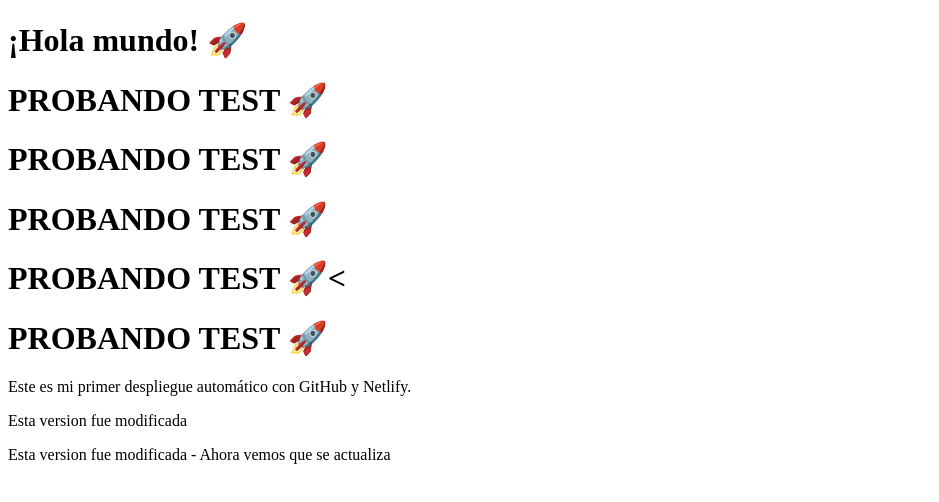
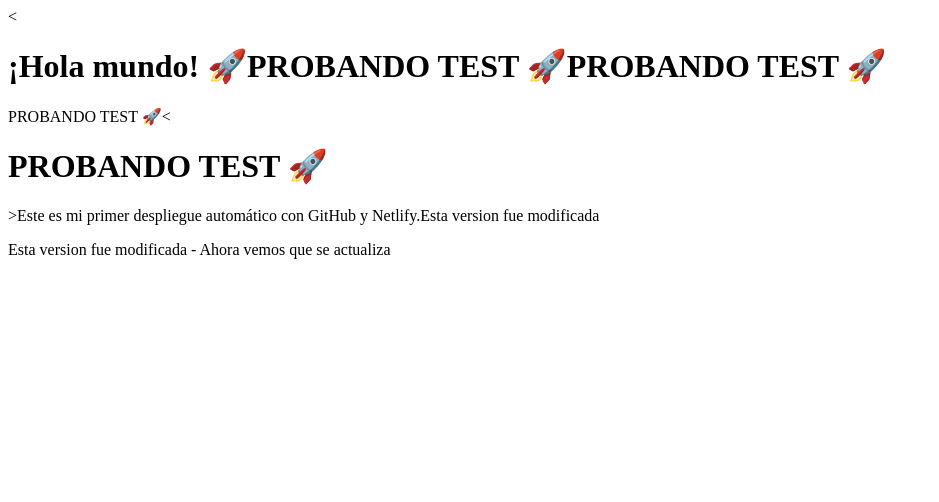
Before and after one commit to victor99a/PruebaCICD, a plain HTML site: page index.html in a window 1280 px wide. Shown: the whole page, without its empty margins (0-939 px from the left). Drawn offline with Linux system fonts and the light colour scheme.

Commit message:
Test CICD

```diff
--- a/index.html
+++ b/index.html
@@ -1,17 +1,11 @@
 <!DOCTYPE html>
-<html lang="es">
-<head>
-  <meta charset="UTF-8">
-  <title>Mi Proyecto en Netlify</title>
-</head>
-<body>
-  <h1>¡Hola mundo! 🚀</h1>
-  <h1>PROBANDO TEST 🚀</h1>
-    <h1>PROBANDO TEST 🚀</h1>
-      <h1>PROBANDO TEST 🚀</h1>
+<
+  <h1>¡Hola mundo! 🚀</
+    <h1>PROBANDO TEST 🚀</
+      <h1>PROBANDO TEST 🚀</h1
         <h1>PROBANDO TEST 🚀<
           <h1>PROBANDO TEST 🚀</h1>
-  <p>Este es mi primer despliegue automático con GitHub y Netlify.</p>
+  >Este es mi primer despliegue automático con GitHub y Netlify.</
 
       <p>Esta version fue modificada</p>
        <p>Esta version fue modificada - Ahora vemos que se actualiza</p>
```
